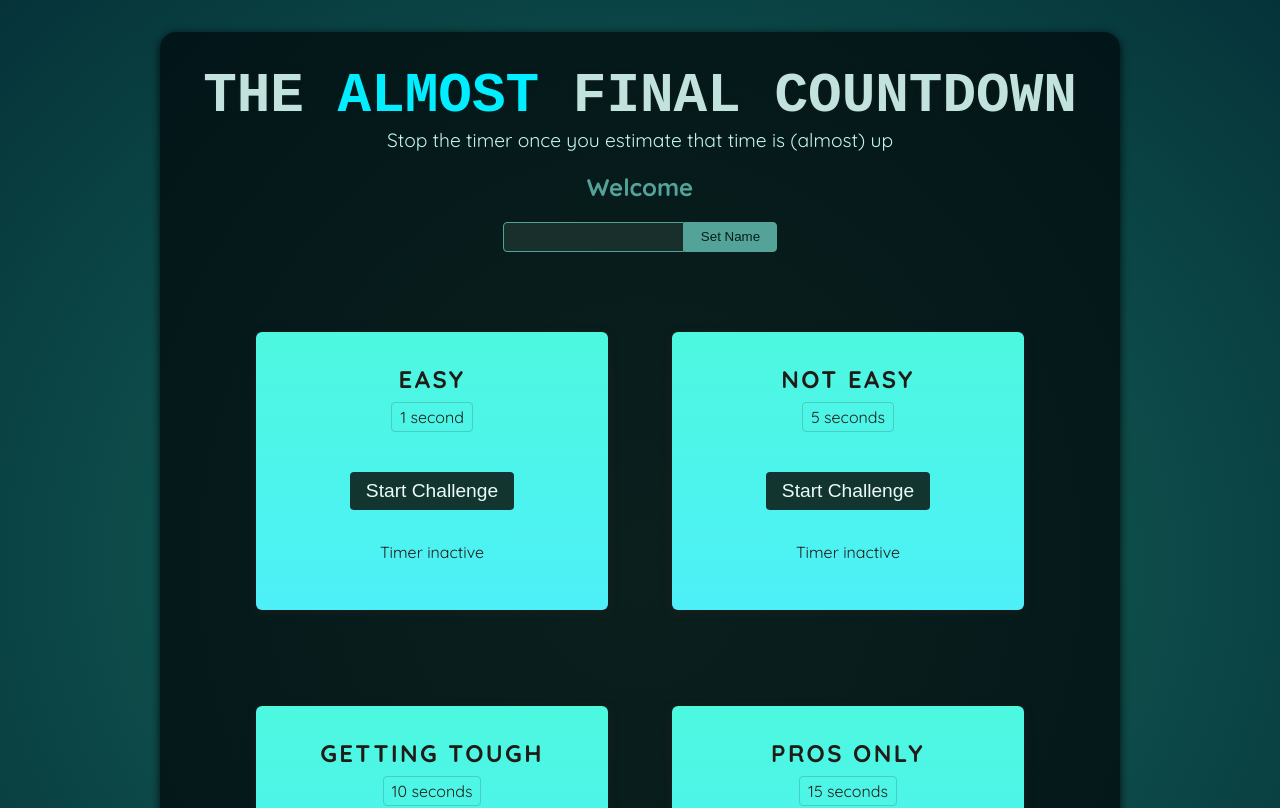
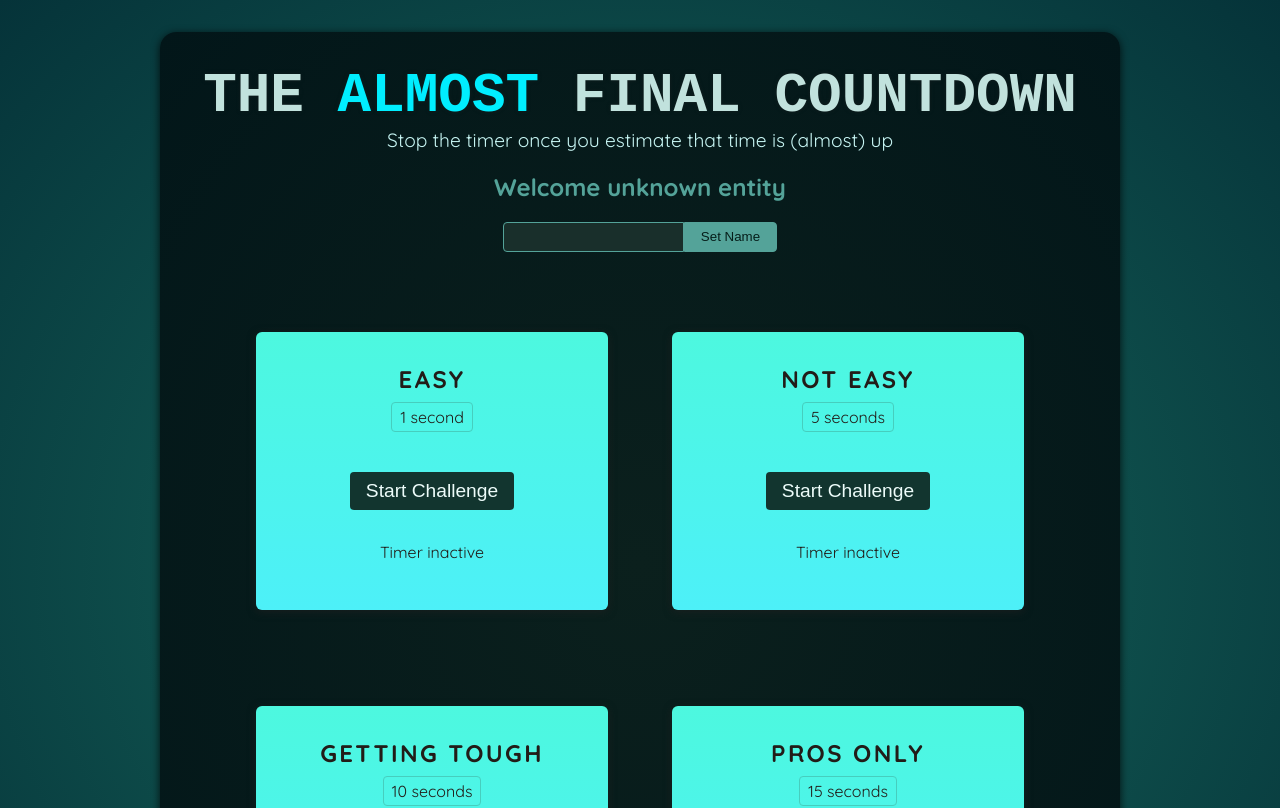
Before and after one commit to GerardGargan/react-timer-game, a React (Vite) app: page / in a window 1280 px wide. Shown: the top 808 px of the page. Built offline with nearby package versions, Linux system fonts and the light colour scheme; a web font is replaced by a local one.

Commit message:
add scores

```diff
--- a/src/components/Player.jsx
+++ b/src/components/Player.jsx
@@ -3,7 +3,7 @@ import { useState, useRef } from "react";
 export default function Player() {
 const playerName = useRef();
 
-const [enteredPlayerName, setEnteredPlayerName] = useState('');
+const [enteredPlayerName, setEnteredPlayerName] = useState('unknown entity');
 
 function handleClick() {
   setEnteredPlayerName(playerName.current.value);
--- a/src/components/ResultModal.jsx
+++ b/src/components/ResultModal.jsx
@@ -6,7 +6,7 @@ const ResultModal = forwardRef(function ResultModal({ targetTime, remainingTime,
 
     const userLost = remainingTime <= 0;
     const formattedRemainingTime = (remainingTime / 1000).toFixed(2);
-
+    const score = Math.round((1 - remainingTime / (targetTime * 1000)) * 100);
 
     useImperativeHandle(ref, () => {
         return {
@@ -17,10 +17,11 @@ const ResultModal = forwardRef(function ResultModal({ targetTime, remainingTime,
     });
 
     return (
-            <dialog ref={dialog} className="result-modal">
+            <dialog ref={dialog} onClose={onReset} className="result-modal">
             {userLost &&<h2>You lost!</h2>}
+            {!userLost && <h2>Your Score: {score}</h2>}
             <p>The target time was <strong>{targetTime} seconds.</strong></p>
-            <p>You start the timer with <strong>{formattedRemainingTime} seconds left.</strong></p>
+            <p>You stopped the timer with <strong>{formattedRemainingTime} seconds left.</strong></p>
             <form method="dialog" onSubmit={onReset}>
                 <button>Close</button>
             </form>
```
